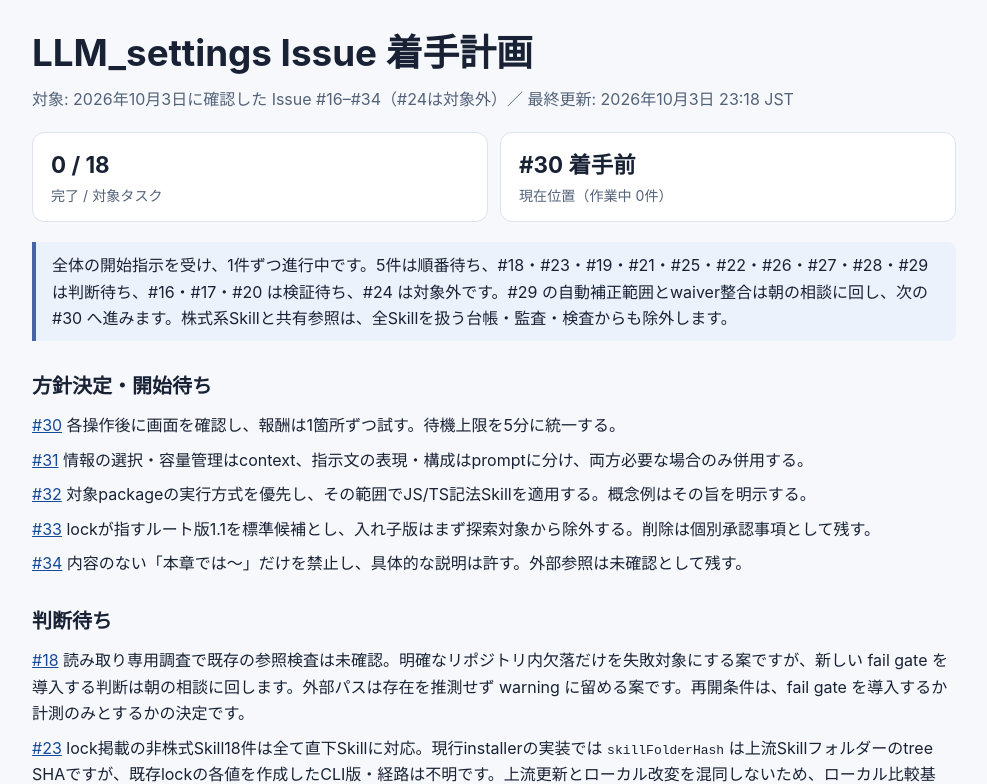
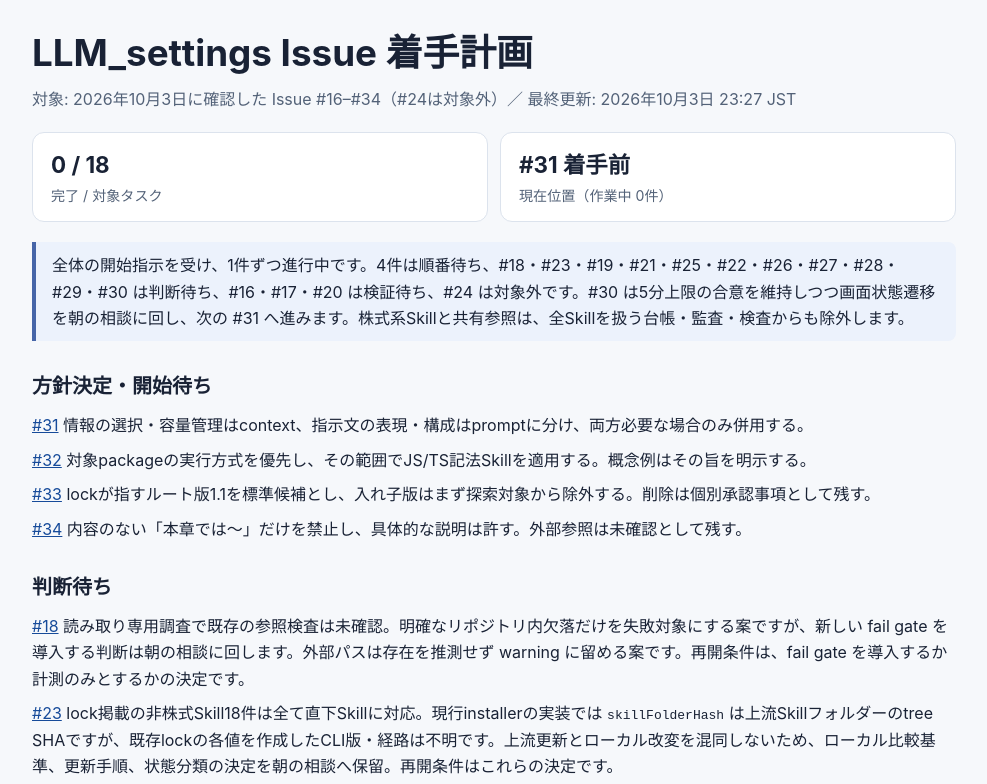
Before and after one commit to ksuke0322/LLM_settings, a plain HTML site: page docs/issue-work-plan/progress-2026-10-03.html in a window 1280 px wide. Shown: the top 784 px of the page, without its empty margins (146-1133 px from the left). Drawn offline with Linux system fonts and the light colour scheme.

Commit message:
docs: defer issue 30 UI state decision

```diff
--- a/docs/issue-work-plan/progress-2026-10-03.html
+++ b/docs/issue-work-plan/progress-2026-10-03.html
@@ -35,17 +35,16 @@
 <body>
   <header>
     <h1>LLM_settings Issue 着手計画</h1>
-    <p class="muted">対象: 2026年10月3日に確認した Issue #16–#34（#24は対象外）／ 最終更新: 2026年10月3日 23:18 JST</p>
+    <p class="muted">対象: 2026年10月3日に確認した Issue #16–#34（#24は対象外）／ 最終更新: 2026年10月3日 23:27 JST</p>
     <div class="summary" aria-label="進捗の要約">
       <div><strong>0 / 18</strong><span>完了 / 対象タスク</span></div>
-      <div><strong>#30 着手前</strong><span>現在位置（作業中 0件）</span></div>
+      <div><strong>#31 着手前</strong><span>現在位置（作業中 0件）</span></div>
     </div>
-    <p class="note">全体の開始指示を受け、1件ずつ進行中です。5件は順番待ち、#18・#23・#19・#21・#25・#22・#26・#27・#28・#29 は判断待ち、#16・#17・#20 は検証待ち、#24 は対象外です。#29 の自動補正範囲とwaiver整合は朝の相談に回し、次の #30 へ進みます。株式系Skillと共有参照は、全Skillを扱う台帳・監査・検査からも除外します。</p>
+    <p class="note">全体の開始指示を受け、1件ずつ進行中です。4件は順番待ち、#18・#23・#19・#21・#25・#22・#26・#27・#28・#29・#30 は判断待ち、#16・#17・#20 は検証待ち、#24 は対象外です。#30 は5分上限の合意を維持しつつ画面状態遷移を朝の相談に回し、次の #31 へ進みます。株式系Skillと共有参照は、全Skillを扱う台帳・監査・検査からも除外します。</p>
   </header>
   <main>
     <section aria-labelledby="decided">
       <h2 id="decided">方針決定・開始待ち</h2>
-      <p><a href="https://github.com/ksuke0322/LLM_settings/issues/30">#30</a> 各操作後に画面を確認し、報酬は1箇所ずつ試す。待機上限を5分に統一する。</p>
       <p><a href="https://github.com/ksuke0322/LLM_settings/issues/31">#31</a> 情報の選択・容量管理はcontext、指示文の表現・構成はpromptに分け、両方必要な場合のみ併用する。</p>
       <p><a href="https://github.com/ksuke0322/LLM_settings/issues/32">#32</a> 対象packageの実行方式を優先し、その範囲でJS/TS記法Skillを適用する。概念例はその旨を明示する。</p>
       <p><a href="https://github.com/ksuke0322/LLM_settings/issues/33">#33</a> lockが指すルート版1.1を標準候補とし、入れ子版はまず探索対象から除外する。削除は個別承認事項として残す。</p>
@@ -63,6 +62,7 @@
       <p><a href="https://github.com/ksuke0322/LLM_settings/issues/27">#27</a> 外部Playwright runnerは依存不足時に <code>npm install</code> とChromium導入を行い、一時スクリプトをSkillディレクトリに作って次回起動時にパターン削除します。削除対象に一致する追跡済みファイルもあるため実行していません。導入の承認範囲、実行単位の保存先・削除対象、未準備状態の扱いを朝の相談へ保留します。</p>
       <p><a href="https://github.com/ksuke0322/LLM_settings/issues/28">#28</a> A11y監査はPlaywright操作の宣言に対しnpm導入・ファイル保存も手順にあり、通常レビューはキー入力の宣言が不足します。学習計画は常時保存を要求する一方、保存先が未定義です。導入・外部アクセスの承認条件、実施不能時のNT/引き継ぎ、保存先未指定時の扱いを朝の相談へ保留します。CLIのPATH確認だけではブラウザ実行可否を断定しません。</p>
       <p><a href="https://github.com/ksuke0322/LLM_settings/issues/29">#29</a> 最終の人間レビューgateは既存手順にありますが、Blender規則の自動修正指示には対象allowlistと変更幅がありません。定量QAの理由のみのWARN waiverと、Step 8の承認付きwaiverも異なります。補正対象・上限・再検証、waiver整合、反復停止を朝の相談へ保留し、人間レビューを省略しません。</p>
+      <p><a href="https://github.com/ksuke0322/LLM_settings/issues/30">#30</a> 既決方針は各操作後の画面再取得、報酬の1箇所ずつの試行、待機上限5分です。本文には3回弾いた後の再取得や最大10分も残っています。未知画面・接続断・ローディング時の状態遷移、stopped/blockedの使い分け、画面証跡の保存先を朝の相談へ保留します。実機操作はしていません。</p>
     </section>
     <section aria-labelledby="validation">
       <h2 id="validation">検証待ち</h2>
@@ -107,7 +107,7 @@
         <tr data-issue="27" data-status="判断待ち"><td><a href="https://github.com/ksuke0322/LLM_settings/issues/27">#27</a></td><td><span class="status">判断待ち</span></td><td>Playwright の導入準備と一時ファイル処理を分離</td></tr>
         <tr data-issue="28" data-status="判断待ち"><td><a href="https://github.com/ksuke0322/LLM_settings/issues/28">#28</a></td><td><span class="status">判断待ち</span></td><td>A11y・学習計画 Skill のツール記述を照合</td></tr>
         <tr data-issue="29" data-status="判断待ち"><td><a href="https://github.com/ksuke0322/LLM_settings/issues/29">#29</a></td><td><span class="status">判断待ち</span></td><td>Blender 自動修正と人手レビューの境界を統一</td></tr>
-        <tr data-issue="30" data-status="開始待ち"><td><a href="https://github.com/ksuke0322/LLM_settings/issues/30">#30</a></td><td><span class="status">開始待ち</span></td><td>モンスト周回手順の正本と停止条件を統一</td></tr>
+        <tr data-issue="30" data-status="判断待ち"><td><a href="https://github.com/ksuke0322/LLM_settings/issues/30">#30</a></td><td><span class="status">判断待ち</span></td><td>モンスト周回手順の正本と停止条件を統一</td></tr>
         <tr data-issue="31" data-status="開始待ち"><td><a href="https://github.com/ksuke0322/LLM_settings/issues/31">#31</a></td><td><span class="status">開始待ち</span></td><td>Skill 発動条件と説明文を整理</td></tr>
         <tr data-issue="32" data-status="開始待ち"><td><a href="https://github.com/ksuke0322/LLM_settings/issues/32">#32</a></td><td><span class="status">開始待ち</span></td><td>JS/TS 規則を実行環境と整合</td></tr>
         <tr data-issue="33" data-status="開始待ち"><td><a href="https://github.com/ksuke0322/LLM_settings/issues/33">#33</a></td><td><span class="status">開始待ち</span></td><td><code>swiftui-pro</code> の版・配置・lock を照合</td></tr>
```
